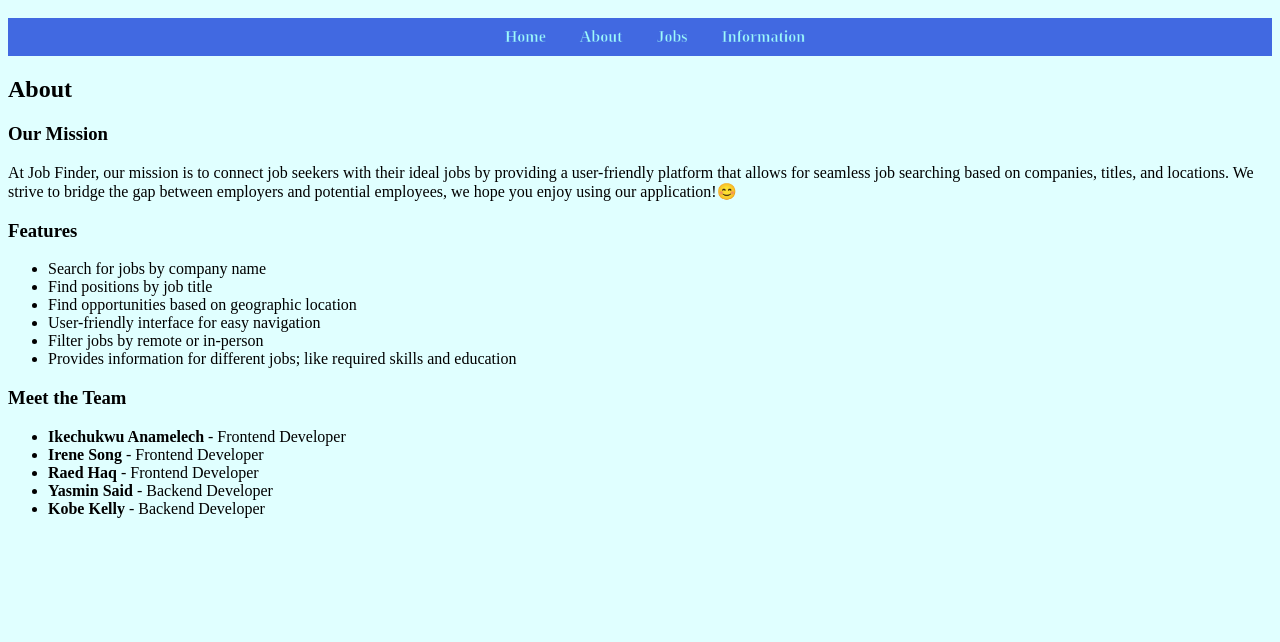
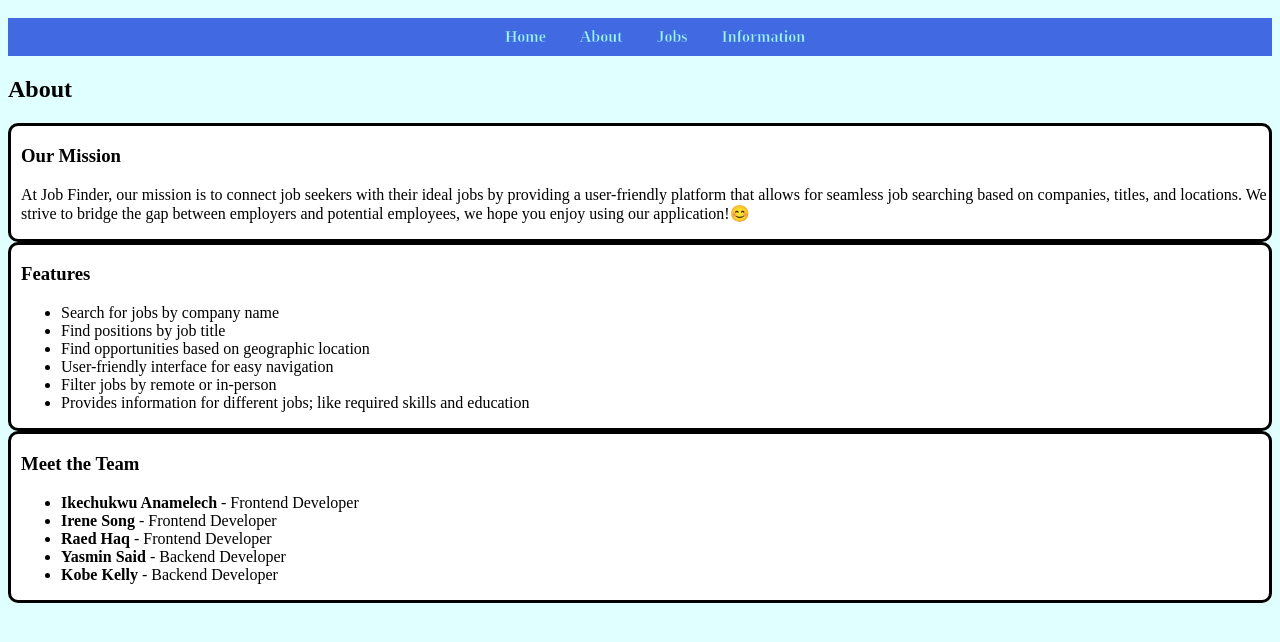
Before and after one commit to iirenesong/377-Project, a website: page about.html in a window 1280 px wide. Shown: the part 48-690 px from the top of the page. Drawn offline with nearby package versions, Linux system fonts and the light colour scheme; no server answers.

Commit message:
Update project.css

```diff
--- a/project.css
+++ b/project.css
@@ -51,3 +51,25 @@ nav li:hover {
     border-color: black;
     border-style: solid;
 }
+
+#mission {
+    background-color: white;
+    border-radius: 10px;
+    border-color: black;
+    border-style: solid;
+    padding-left: 10px;
+}
+#features {
+    background-color: white;
+    border-radius: 10px;
+    border-color: black;
+    border-style: solid;
+    padding-left: 10px;
+}
+#team {
+    background-color: white;
+    border-radius: 10px;
+    border-color: black;
+    border-style: solid;
+    padding-left: 10px;
+}
```
